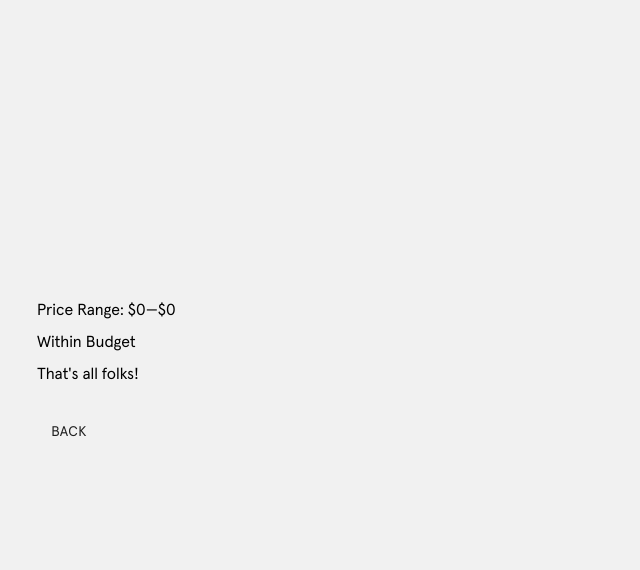
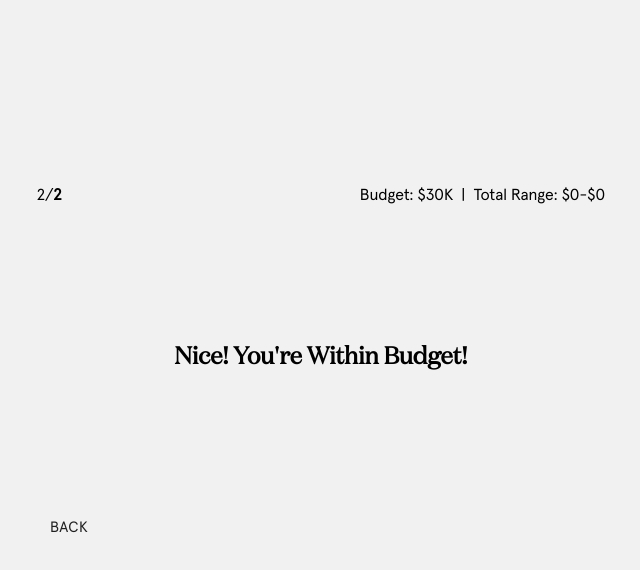
Before and after one commit to JoshuaDraxten/yardzen-budget-calculator, a React (Create React App) app: page / in a window 1280 px wide. Both pictures are taken after a click on the button "NEXT STEP". Shown: the top 570 px of the page, without its empty margins (319-959 px from the left). Built offline with nearby package versions, Linux system fonts and the light colour scheme; no server answers; the database is empty.

Commit message:
Show budget with progress + style improvments

```diff
--- a/public/index.html
+++ b/public/index.html
@@ -11,7 +11,7 @@
     />
     <link rel="apple-touch-icon" href="%PUBLIC_URL%/logo192.png" />
     <link rel="manifest" href="%PUBLIC_URL%/manifest.json" />
-    <title>React App</title>
+    <title>Yardzen Budget Calculator</title>
   </head>
   <body>
     <noscript>You need to enable JavaScript to run this app.</noscript>
--- a/src/App.css
+++ b/src/App.css
@@ -29,7 +29,6 @@ h3 {
 
 /* Structure */
 .container {
-  /* background: red; */
   position: absolute;
   width: 100%;
   max-width: 600px;
@@ -69,3 +68,18 @@ h3 {
 .radio-button:hover {
   background: rgb(226, 235, 226);
 }
+
+/* Mui Form Elements */
+/* I know this is not the way I'm supposed to customize the colors
+I havent messed around with Mui's correct way to go about this though
+so this is my quick and dirty styling ☺️ */
+.MuiButton-containedPrimary {
+  background-color: rgb(172, 184, 172) !important;
+  color: #000 !important;
+}
+.MuiButton-containedPrimary:hover {
+  background-color: rgb(151, 166, 151) !important;
+}
+.MuiOutlinedInput-root.Mui-focused .MuiOutlinedInput-notchedOutline {
+  border-color: rgb(172, 184, 172) !important;
+}
--- a/src/App.tsx
+++ b/src/App.tsx
@@ -12,17 +12,18 @@ import filterDuplicates from "./helpers/filterDuplicates";
 import beautifySlug from "./helpers/beautifySlug";
 
 import Box from "@material-ui/core/Box";
-
 import MultipleChoiceBudgetQuestion from "./components/multipleChoiceBudgetQuestion";
 import beautifyPrice from "./helpers/beautifyPrice";
-
 import ClientBudgetInput from "./components/clientBudgetInput";
 import { Button } from "@material-ui/core";
 
 function App() {
-  const [step, setStep] = useState(0);
   const [clientBudget, setClientBudget] = useState(3000000);
   const [budgetItems, setBudgetItems] = useState<BudgetItem[] | undefined>();
+  // Which step of the questions the user is on
+  const [step, setStep] = useState(0);
+
+  // The budgetItems that the user has selected for each item type
   const [budgetSelections, setBudgetSelections] = useState<{
     [key: string]: BudgetItem;
   }>({});
@@ -33,17 +34,12 @@ function App() {
 
   if (budgetItems === undefined) return <p>loading...</p>;
 
+  // In order to group the BudgetItems by type, we need to know the types
   const budgetItemTypes = filterDuplicates(
     budgetItems.map((budgetItem) => budgetItem.type)
   );
 
-  const updateBudgetSelection = (budgetItemType: string, value: BudgetItem) => {
-    setBudgetSelections((budgetSelections) => ({
-      ...budgetSelections,
-      [budgetItemType]: value,
-    }));
-  };
-
+  // Get the pricerange
   const priceRange = budgetItemTypes
     // Get an array of all selected budget items
     .map((type) => budgetSelections[type])
@@ -79,23 +75,53 @@ function App() {
       />
     );
   } else {
-    currentStep = <p>That's all folks!</p>;
+    // The last step
+    currentStep = (
+      <h2 style={{ textAlign: "center", lineHeight: 10 }}>
+        {clientBudget > priceRange.lowPrice
+          ? "Nice! You're Within Budget!"
+          : "Oh no! You're Over Budget 😭"}
+      </h2>
+    );
   }
+
+  const updateBudgetSelection = (budgetItemType: string, value: BudgetItem) => {
+    setBudgetSelections((budgetSelections) => ({
+      ...budgetSelections,
+      [budgetItemType]: value,
+    }));
+  };
 
   const showBackButton = step > 0;
   const showNextButton = step < budgetItemTypes.length + 1;
 
   return (
     <Box className="container">
-      <p>
-        Price Range: {beautifyPrice(priceRange.lowPrice, "compact")}—
-        {beautifyPrice(priceRange.highPrice, "compact")}
-      </p>
-      {clientBudget > priceRange.lowPrice ? "Within Budget" : "Over Budget!"}
+      <div style={{ marginBottom: 32 }}>
+        <span>
+          {step + 1}/<b>{budgetItemTypes.length + 2}</b>
+        </span>
+        {step !== 0 ? (
+          <div style={{ float: "right" }}>
+            Budget: {beautifyPrice(clientBudget, "compact")} &nbsp;|&nbsp; Total
+            Range:{" "}
+            <span
+              style={{
+                color: clientBudget > priceRange.lowPrice ? "inherit" : "red",
+              }}
+            >
+              {beautifyPrice(priceRange.lowPrice, "compact")}-
+              {beautifyPrice(priceRange.highPrice, "compact")}
+            </span>
+          </div>
+        ) : null}
+      </div>
       {currentStep}
       <Box marginTop={4}>
         {showBackButton ? (
-          <Button onClick={() => setStep((x) => x - 1)}>Back</Button>
+          <Button onClick={() => setStep((x) => x - 1)} size="large">
+            Back
+          </Button>
         ) : null}
         {showNextButton ? (
           <Button
@@ -103,6 +129,7 @@ function App() {
             variant="contained"
             color="primary"
             style={{ float: "right" }}
+            size="large"
           >
             Next Step
           </Button>
--- a/src/components/clientBudgetInput.tsx
+++ b/src/components/clientBudgetInput.tsx
@@ -1,4 +1,4 @@
-import { TextField } from "@material-ui/core";
+import { Box, TextField } from "@material-ui/core";
 import React from "react";
 import beautifyPrice from "../helpers/beautifyPrice";
 
@@ -12,8 +12,8 @@ const ClientBudgetInput: React.FC<clientBudgetInputProps> = ({
   onChange,
 }) => {
   return (
-    <>
-      <h2>What's Your Budget?</h2>
+    <Box marginY={10}>
+      <h2>Hello! What's the Budget for your Project?</h2>
       <TextField
         variant="outlined"
         value={beautifyPrice(value, "standard")}
@@ -28,7 +28,7 @@ const ClientBudgetInput: React.FC<clientBudgetInputProps> = ({
         }}
         style={{ background: "#ffffff" }}
       />
-    </>
+    </Box>
   );
 };
 
--- a/src/components/multipleChoiceBudgetQuestion.tsx
+++ b/src/components/multipleChoiceBudgetQuestion.tsx
@@ -27,8 +27,9 @@ const MultipleChoiceBudgetQuestion: React.FC<budgetQuestionProps> = ({
   });
 
   return (
-    <Box>
-      <h2>{title}</h2>
+    <Box marginY={8}>
+      <span>Select your preference of:</span>
+      <h2 style={{ fontSize: "32px", marginTop: 4 }}>{title}</h2>
       <Box className="budget-question-box">
         {options.map((budgetItem) => (
           <RadioBox
@@ -40,9 +41,10 @@ const MultipleChoiceBudgetQuestion: React.FC<budgetQuestionProps> = ({
             }
           >
             <b>{budgetItem.name}</b>
-            <br />
-            {beautifyPrice(budgetItem.lowPrice, "compact")}—
-            {beautifyPrice(budgetItem.highPrice, "compact")}
+            <div style={{ marginTop: 8 }}>
+              {beautifyPrice(budgetItem.lowPrice, "compact")}—
+              {beautifyPrice(budgetItem.highPrice, "compact")}
+            </div>
           </RadioBox>
         ))}
       </Box>
--- a/src/helpers/beautifyPrice.ts
+++ b/src/helpers/beautifyPrice.ts
@@ -1,4 +1,3 @@
-// $6M – $10M is much easier to read than $6,000,000 – $10,000,000
 export default function beautifyPrice(price: number, notation: string) {
   // Detect locale to display the currencly unambiguously as USD
   let locale = "en-US";
```
